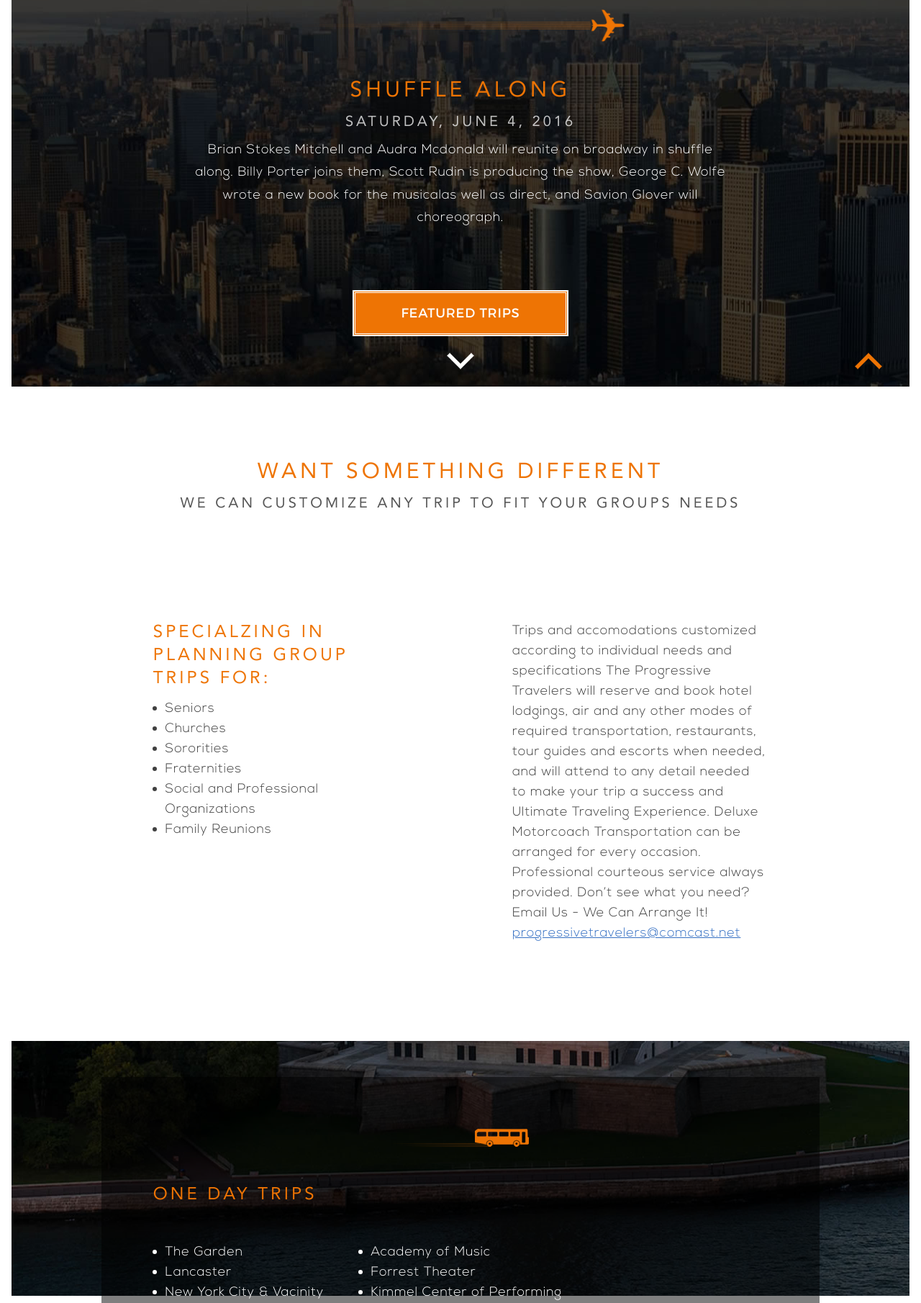
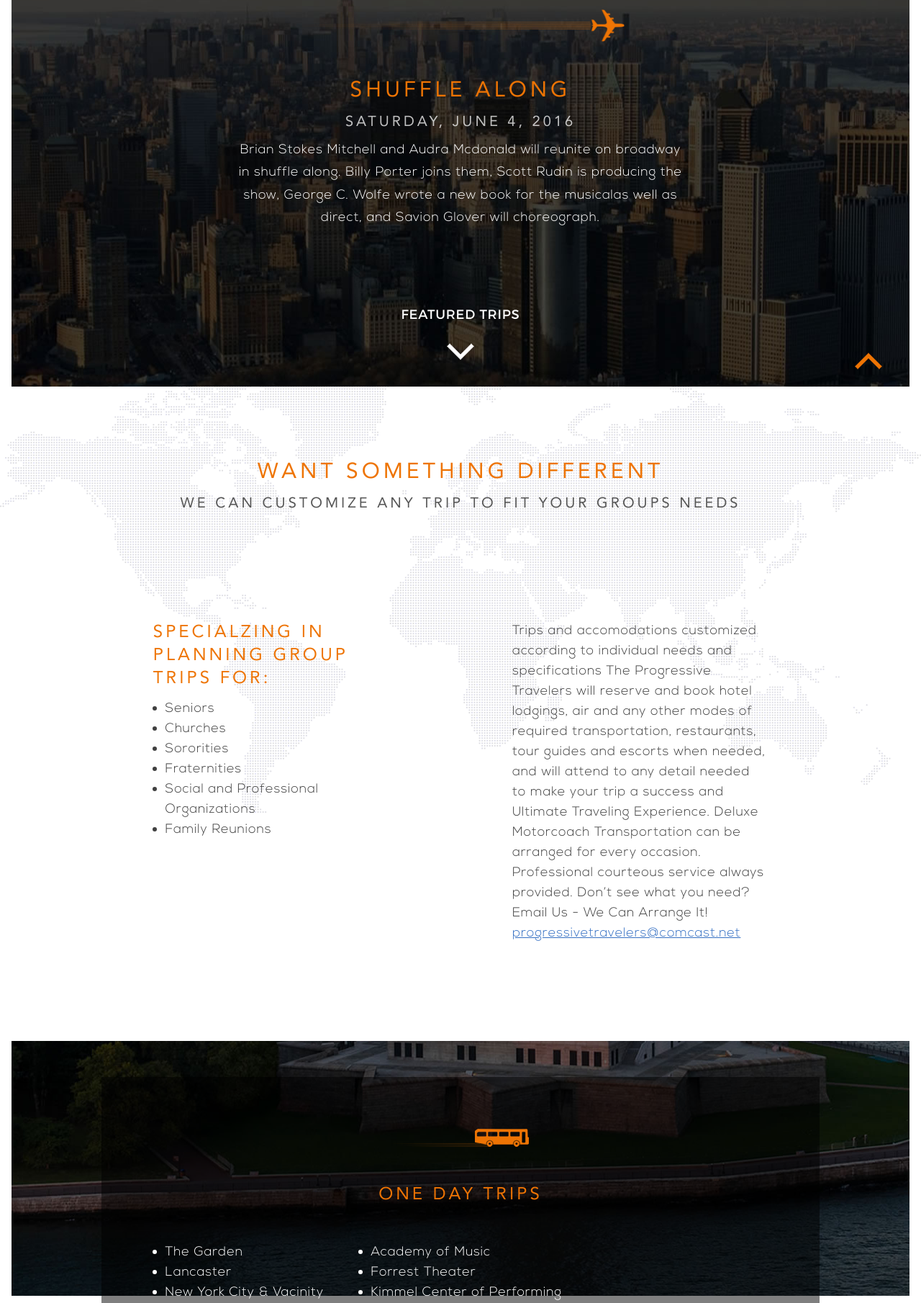
Before and after one commit to lancewash/ProgressiveTravelers_2016, a PHP site: page /index-1.html in a window 1280 px wide. Shown: the part 246-2056 px from the top of the page at 72% size. Run offline with PHP 8.4, Linux system fonts and the light colour scheme.

Commit message:
Modified bg images and added another font

```diff
--- a/css/style.css
+++ b/css/style.css
@@ -1166,14 +1166,12 @@ button
   color: white;
   text-transform: uppercase;
   margin: 0;
-  border: 2px solid white;
   box-shadow: none;
   letter-spacing: 0.1 0.5rem;
   cursor: pointer;
   background: #EE7404;
   padding: 1rem;
   width: 300px;
-  box-shadow: inset 0 0 0 1px #EE7404, inset 0 0 0 2px white, inset 0 0 0 2px #EE7404;
   -webkit-transition: all 0.25s ease-in-out;
   -moz-transition: all 0.25s ease-in-out;
   -ms-transition: all 0.25s ease-in-out;
@@ -1618,9 +1616,8 @@ Banner
 }
 
 .banner-img .feature {
-  height: 30vh;
+  height: 25vh;
   text-align: center;
-  width: 60%;
 }
 
 .banner-1 {
@@ -1643,7 +1640,7 @@ Main
 ==================================================
 */
 .canvas {
-  background: url("../img/map_135.png") center 75f 0px no-repeat;
+  background: url("../img/map_135.png") center 750px no-repeat;
   margin: 0 auto;
   padding: 0 1rem;
 }
@@ -1760,6 +1757,10 @@ footer .row h3 {
   background: rgba(0, 0, 0, 0.5);
 }
 
+.list-wrap h3 {
+  text-align: center;
+}
+
 .list-wrap > img {
   display: block;
   margin: 0 auto;
@@ -1781,7 +1782,8 @@ footer .row h3 {
 }
 
 a[href="#featured-trips"] {
-  background: #EE7404;
+  background: none;
+  box-shadow: none;
   margin-top: 2em;
   position: absolute;
   right: 0;
@@ -1794,11 +1796,11 @@ a[href="#featured-trips"] {
 }
 
 a[href="#featured-trips"]:hover {
-  box-shadow: inset 0 0 0 1px rgba(255, 255, 255, 0), inset 0 0 0 2px transparent, inset 0 0 0 2px rgba(255, 255, 255, 0);
   color: #EE7404;
-  background: white;
-  border: 2px solid transparent;
-  bottom: 65px;
+  padding-bottom: .9em;
+  padding-top: .5em;
+  background: rgba(255, 255, 255, 0);
+  bottom: 70px;
 }
 
 a[href="#featured-trips"]:after {
@@ -1807,7 +1809,7 @@ a[href="#featured-trips"]:after {
   height: 23px;
   width: 38px;
   position: absolute;
-  top: 85px;
+  top: 70px;
   right: 0;
   left: 0;
   margin: 0 auto;
--- a/index-1.html
+++ b/index-1.html
@@ -26,7 +26,7 @@
                 </div>
                 <img class="left-animate" src="img/flying-jet.png" alt=""/>
 
-                <div class="feature">
+                <div class="feature unit-50">
                     <h1>Shuffle Along</h1>
 
                     <h2>Saturday, June 4, 2016</h2>
--- a/scss/_banner.scss
+++ b/scss/_banner.scss
@@ -92,10 +92,10 @@ Banner
   }
 
   .feature {
-    height: 30vh;
+    height: 25vh;
     text-align: center;
     //top: 25%;
-    width: 60%;
+    //width: 60%;
   }
 
 }
--- a/scss/_buttons.scss
+++ b/scss/_buttons.scss
@@ -19,14 +19,14 @@ button
     color: rgba(255,255,255,1);
     text-transform: uppercase;
     margin: 0;
-    border: 2px solid rgba(255,255,255,1);
+    //border: 2px solid rgba(255,255,255,1);
     box-shadow: none;
     letter-spacing: .1.5rem;
     cursor: pointer;
     background: $colorHighlight;
     padding: 1rem;
     width: 300px;
-    box-shadow:  inset 0 0 0 1px $colorHighlight, inset 0 0 0 2px rgba(255,255,255,1), inset 0 0 0 2px $colorHighlight;
+   // box-shadow:  inset 0 0 0 1px $colorHighlight, inset 0 0 0 2px rgba(255,255,255,1), inset 0 0 0 2px $colorHighlight;
     //height: 2.3em;
     -webkit-transition: all 0.25s ease-in-out;
     -moz-transition: all 0.25s ease-in-out;
--- a/scss/_main.scss
+++ b/scss/_main.scss
@@ -5,7 +5,7 @@ Main
 */
 
 .canvas {
-  background: url("../img/map_135.png") center 75f0px no-repeat;
+  background: url("../img/map_135.png") center 750px no-repeat;
   margin: 0 auto;
   padding: 0 1rem;
 }
@@ -126,6 +126,10 @@ footer {
 .list-wrap {
   background: rgba(0,0,0,.5);
 
+  h3 {
+    text-align: center;
+  }
+
   >img {
     display: block;
     margin: 0 auto;
@@ -150,12 +154,16 @@ footer {
   }
 }
 #featured-trips {
+  //background: url("../img/map_135.png") center 0 no-repeat;
   padding-top: 1em;
   position: relative;
 }
 a[href="#featured-trips"] {
   //background: url("../img/arrow-down.png") no-repeat 50% 120% $colorHighlight;
-  background: $colorHighlight;
+  //background: $colorHighlight;
+  //border: none;
+  background: none;
+  box-shadow: none;
   margin-top: 2em;
   position: absolute;
   right: 0;
@@ -168,14 +176,17 @@ a[href="#featured-trips"] {
 
   &:hover {
     //box-shadow: inset 0 0 0 1px rgba(255,255,255,1), inset 0 0 0 2px $colorHighlight, inset 0 0 0 2px rgba(255,255,255,1);
-    box-shadow: inset 0 0 0 1px rgba(255,255,255,0), inset 0 0 0 2px rgba(0,0,0,0), inset 0 0 0 2px rgba(255,255,255,0);
+    //box-shadow: inset 0 0 0 1px rgba(255,255,255,0), inset 0 0 0 2px rgba(0,0,0,0), inset 0 0 0 2px rgba(255,255,255,0);
     color: $colorHighlight;
+    padding-bottom: .9em;
+    padding-top: .5em;
     //background: url("../img/arrow-down-hover.png") no-repeat 50% 80% rgba(255,255,255,1);
     //background: url("../img/arrow-down-hover.png") no-repeat 50% 80% rgba(255,255,255,1);
-    background: rgba(255,255,255,1);
+    background: rgba(255,255,255,0);
     //border: 2px solid $colorHighlight;
-    border: 2px solid rgba(0,0,0,0);
-    bottom: 65px;
+    //border: 2px solid rgba(255,255,255,0);
+    bottom: 70px;
+    //margin-bottom: 1em;
     //padding-bottom: 1.25rem;
     //padding-top: 1.25rem;
     //padding-bottom: 2.25rem;
@@ -188,7 +199,7 @@ a[href="#featured-trips"] {
     height: 23px;
     width: 38px;
     position: absolute;
-    top: 85px;
+    top: 70px;
     right: 0;
     left: 0;
     margin: 0 auto;
```
